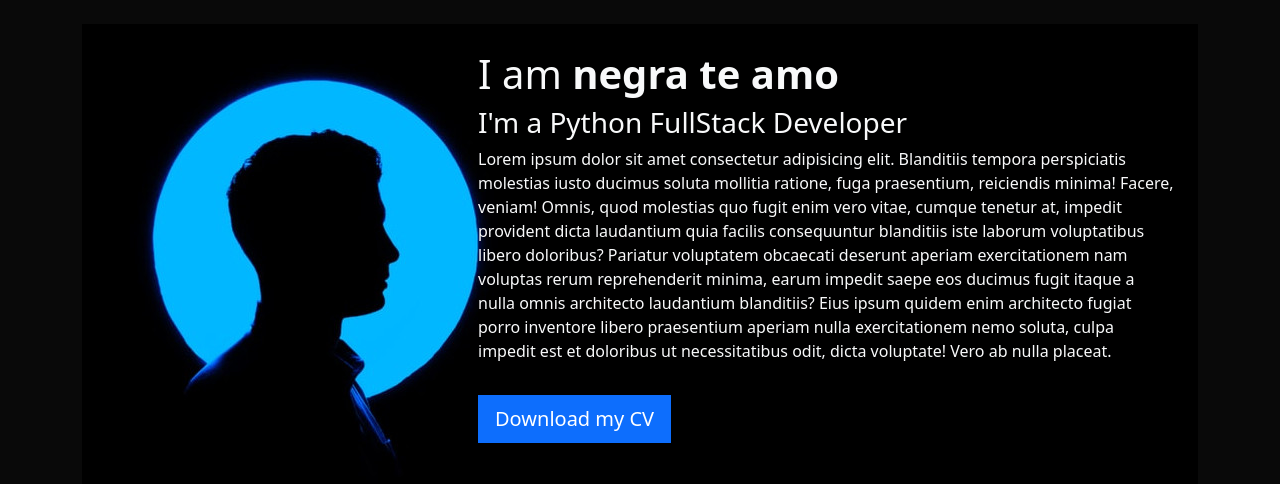
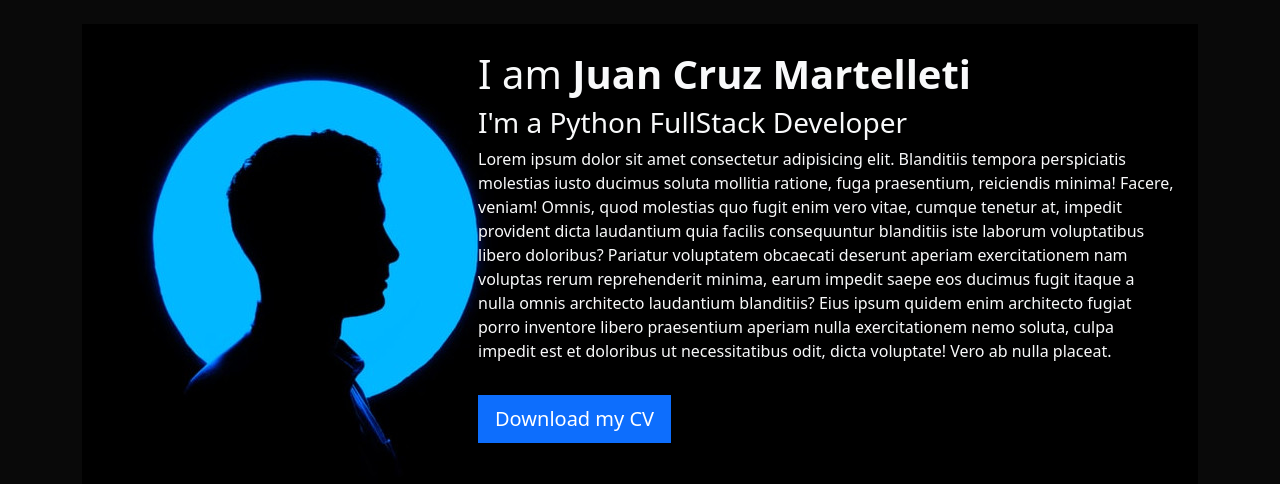
Before and after one commit to Jmartelleti/Portfolio_Juan-Cruz, a Django app: page / in a window 1280 px wide. Shown: the part 56-540 px from the top of the page. Run offline with Django 3.2, Linux system fonts and the light colour scheme; data that the repository does not hold is empty.

Commit message:
modified:   portfolio/templates/home.html

```diff
--- a/portfolio/templates/home.html
+++ b/portfolio/templates/home.html
@@ -11,7 +11,7 @@
   </div>
 
   <div class="col-md-8 my-auto p-4">
-    <h1>I am <strong>  negra te amo</strong></h1>
+    <h1>I am <strong>  Juan Cruz Martelleti</strong></h1>
     <h3>I'm a Python FullStack Developer</h3>
     <p>Lorem ipsum dolor sit amet consectetur adipisicing elit. Blanditiis tempora perspiciatis molestias iusto ducimus
       soluta mollitia ratione, fuga praesentium, reiciendis minima! Facere, veniam! Omnis, quod molestias quo fugit enim
```
